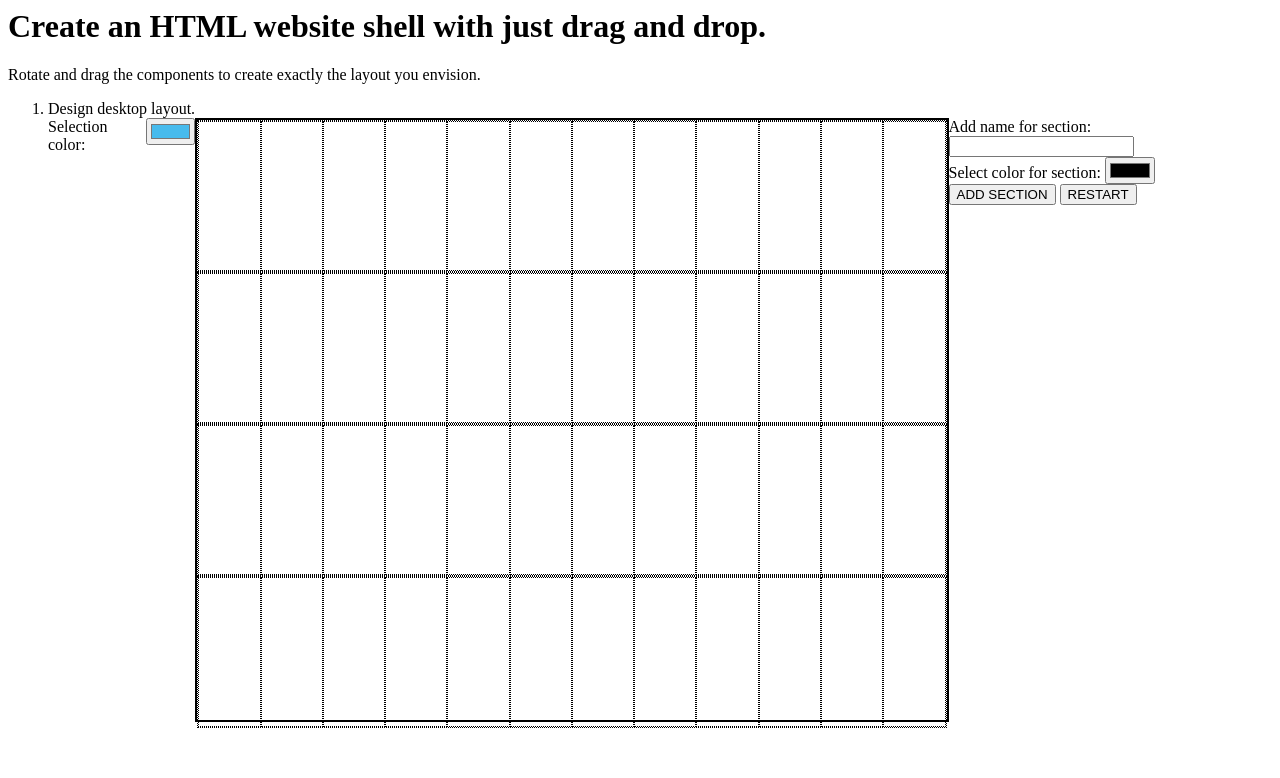
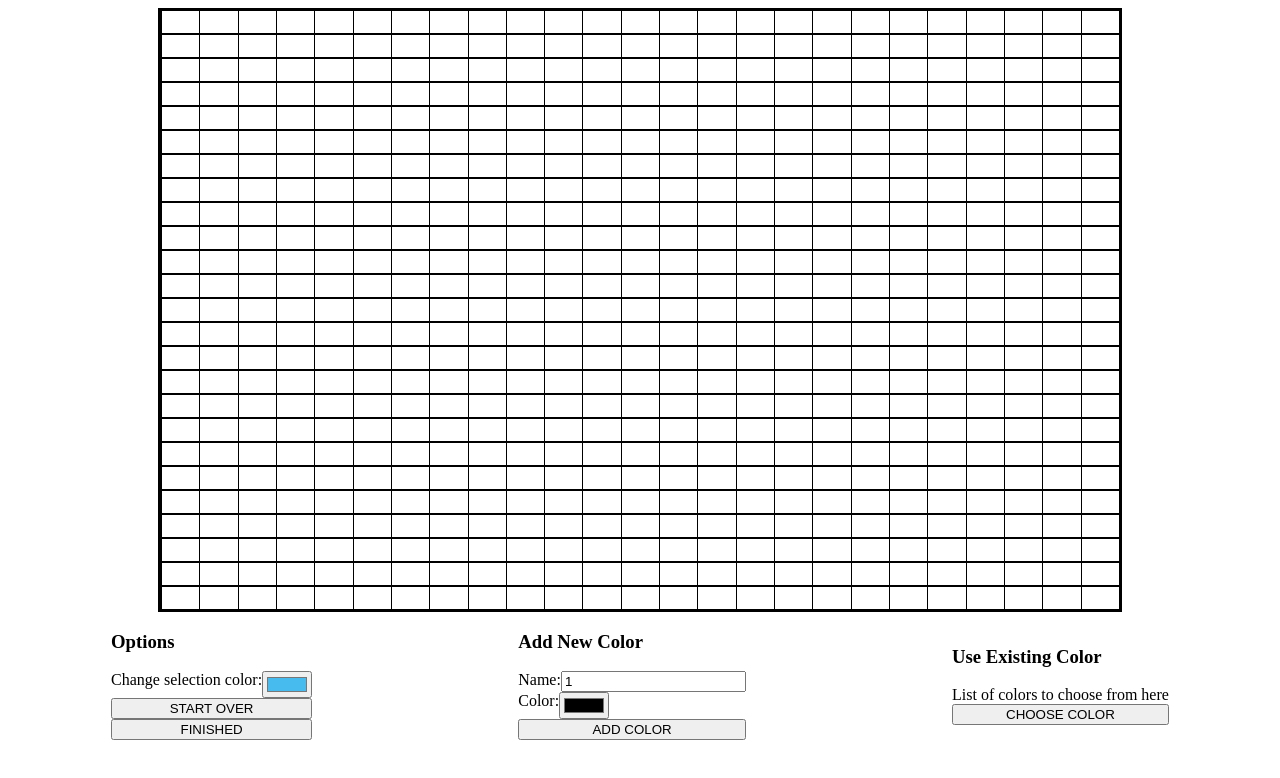
Before and after one commit to sydneysauer/color-by-number, a plain HTML site: page index.html in a window 1280 px wide. Both pictures are taken after a click on the button "Let's Go!". Drawn offline with Linux system fonts and the light colour scheme.

Commit message:
Changed layout to reflect new purpose, color by numbers

```diff
--- a/css/app.css
+++ b/css/app.css
@@ -5,6 +5,9 @@ html {
 
 div {
     color: black;
+}
+p {
+    margin: 0;
 }
 
 .hidden {
@@ -22,12 +25,13 @@ div {
     width: 100%;
     display: flex;
     flex-direction: row;
-    border: 1px dotted black;
+    border: 1px solid black;
+    box-sizing: border-box;
 }
 
 .box {
     border: 2px solid black;
-    width: 60vw;
+    width: 75vw;
     height: 75vh;
     margin: auto;
     display: flex;
@@ -38,12 +42,19 @@ div {
 .section {
     width: var(--width);
     height: 100%;
-    border: 1px dotted;
+    border-left: 1px solid;
+
     box-sizing: border-box;
 }
 
 .horizontal {
     display: flex;
+}
+
+.vertical {
+    display: flex;
+    flex-direction: column;
+    margin: auto;
 }
 
 .selected{
@@ -53,4 +64,6 @@ div {
 .highlight {
     color: black;
     background: white;
+    font-size: 20px;
+   text-align: center;
 }
--- a/index.html
+++ b/index.html
@@ -1,34 +1,48 @@
 <html>
     <head>
-        <title>Responsive layout generator</title>
+        <title>Color-By-Number Grid</title>
         <link href="css/app.css" rel="stylesheet">
 
     </head>
     <body>
-        <h1>Create an HTML website shell with just drag and drop.</h1>
-        <p>Rotate and drag the components to create exactly the layout you envision.</p>
-        <ol>
-            <li>Design desktop layout.</li>
         <div class="initial-options">
             <p> How may rows and columns do you want to work with?</p>
-                <label>Rows: </label><input type="number" value="4" id="rows">
-                <label>Columns: </label><input type="number" value="12" id="columns">
+            <label>Rows: </label><input type="number" value="25" id="rows"><br>
+            <label>Columns: </label><input type="number" value="25" id="columns"><br>
             <button id="start">Let's Go!</button>
         </div>
 
         <div class="hidden">
-                <label>Selection color: </label>
+            <div class="box grid"></div>
+
+            <div class="horizontal">
+                <div class="vertical">
+                    <h3>Options</h3>
+                    <div class="horizontal">
+                        <label>Change selection color: </label>
                         <input type="color" id="selection-color" value="#47bbed">
-                <div class="box grid">
                     </div>
-                <div class="options">
-                    <label>Add name for section: </label><input type="text" id="name"><br>
-                    <label>Select color for section: </label><input type="color" id="color"><br>
-                    <button id="save">ADD SECTION</button>
-                    <button id="restart">RESTART</button>
+                    <button id="restart">START OVER</button>
+                    <button id="finish">FINISHED</button>
+                </div>
+                <div class="options vertical">
+                    <h3>Add New Color</h3>
+                    <div class="horizontal">
+                        <label>Name: </label><input type="text" id="name" value="1"><br>
+                    </div>
+                    <div class="horizontal">
+                        <label>Color: </label><input type="color" id="color"><br>
+                    </div>
+                    <button id="save">ADD COLOR</button>
+                </div>
+                <div class="vertical">
+                    <h3>Use Existing Color</h3>
+                    <p>List of colors to choose from here</p>
+                    <button id="select">CHOOSE COLOR</button>
                 </div>
             </div>
-        </ol>
+
+        </div>
     </body>
     <script src="js/app.js"></script>
 </html>
--- a/js/app.js
+++ b/js/app.js
@@ -1,11 +1,10 @@
-//TODO this commit: create box from user specs
-
+// Next time: create color object. then initialize array of these where you can save name/color pairs instead of printing
 // Create grid
 var startBtn = document.querySelector("#start");
 startBtn.addEventListener("click", function buildGrid() {
     // Hide initial options
     const grid = document.querySelector(".hidden");
-    grid.classList.add("horizontal");
+    grid.classList.add("vertical");
     grid.classList.remove("hidden");
     document.querySelector(".initial-options").classList.add("hidden");
 
@@ -30,7 +29,7 @@ startBtn.addEventListener("click", function buildGrid() {
     console.log("Rows: " + rows);
     console.log("Cols: " + columns);
     var boxes = document.querySelectorAll(".section");
-    // Box panel functions
+    // Add box panel functions
     for (const box of boxes) {
     box.addEventListener("click", function toggleSelected(e) {
         console.log(e.target);
```
Lines whose indentation alone changed are shown as unchanged.
